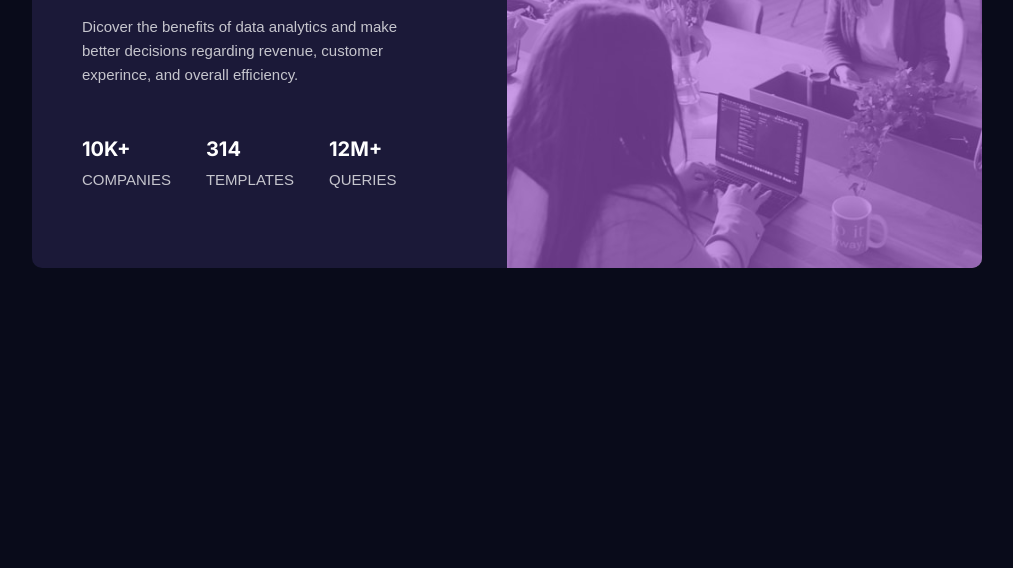
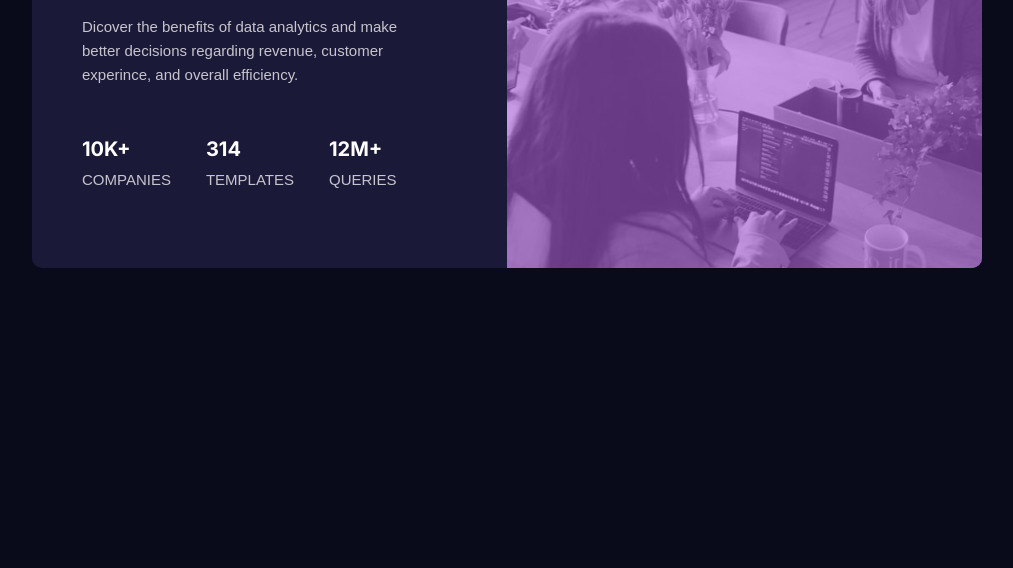
Before and after one commit to Renan3232/challenge-, a plain HTML site: page index.html in a window 1280 px wide. Shown: the part 232-800 px from the top of the page, without its empty margins (118-1131 px from the left). Drawn offline with Linux system fonts and the light colour scheme; a web font is replaced by a local one.

Commit message:
changing a back pic

```diff
--- a/style.css
+++ b/style.css
@@ -80,7 +80,7 @@ p {
 
 
 .container .picture{
-    background-image: url("./img/image-header-mobile.jpg");
+    background-image: url("./img/image-header-desktop.jpg");
     background-repeat: no-repeat;
     background-size: cover;
     height: 400px;
@@ -99,7 +99,7 @@ p {
 
 @media screen and (min-width: 768px)  {
 .container .picture {
-    background-image: url("./img/image-header-desktop.jpg");
+    background-image: url("./img/image-header-mobile.jpg");m
     display:block;
     width: 50%;
     float: right;
```
